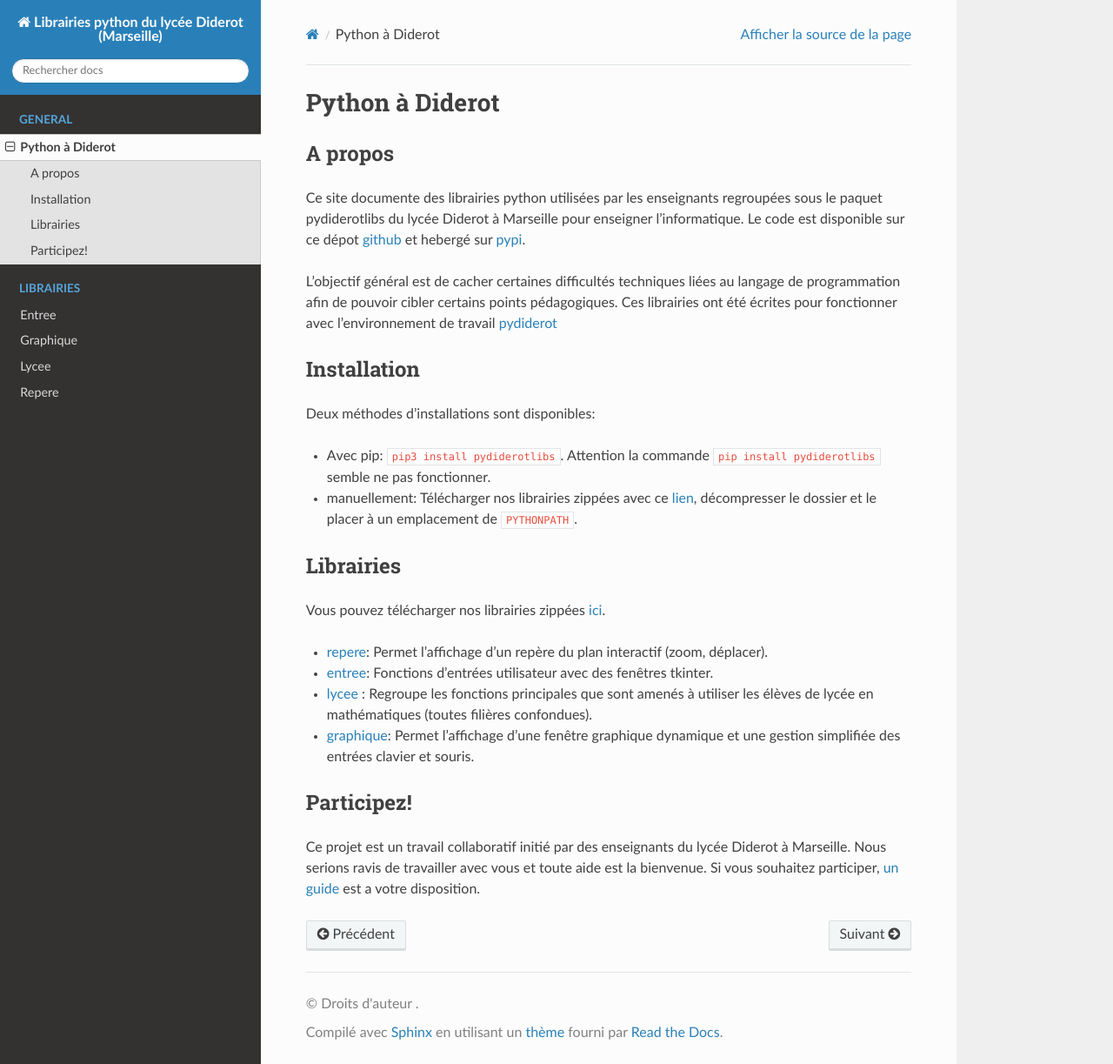
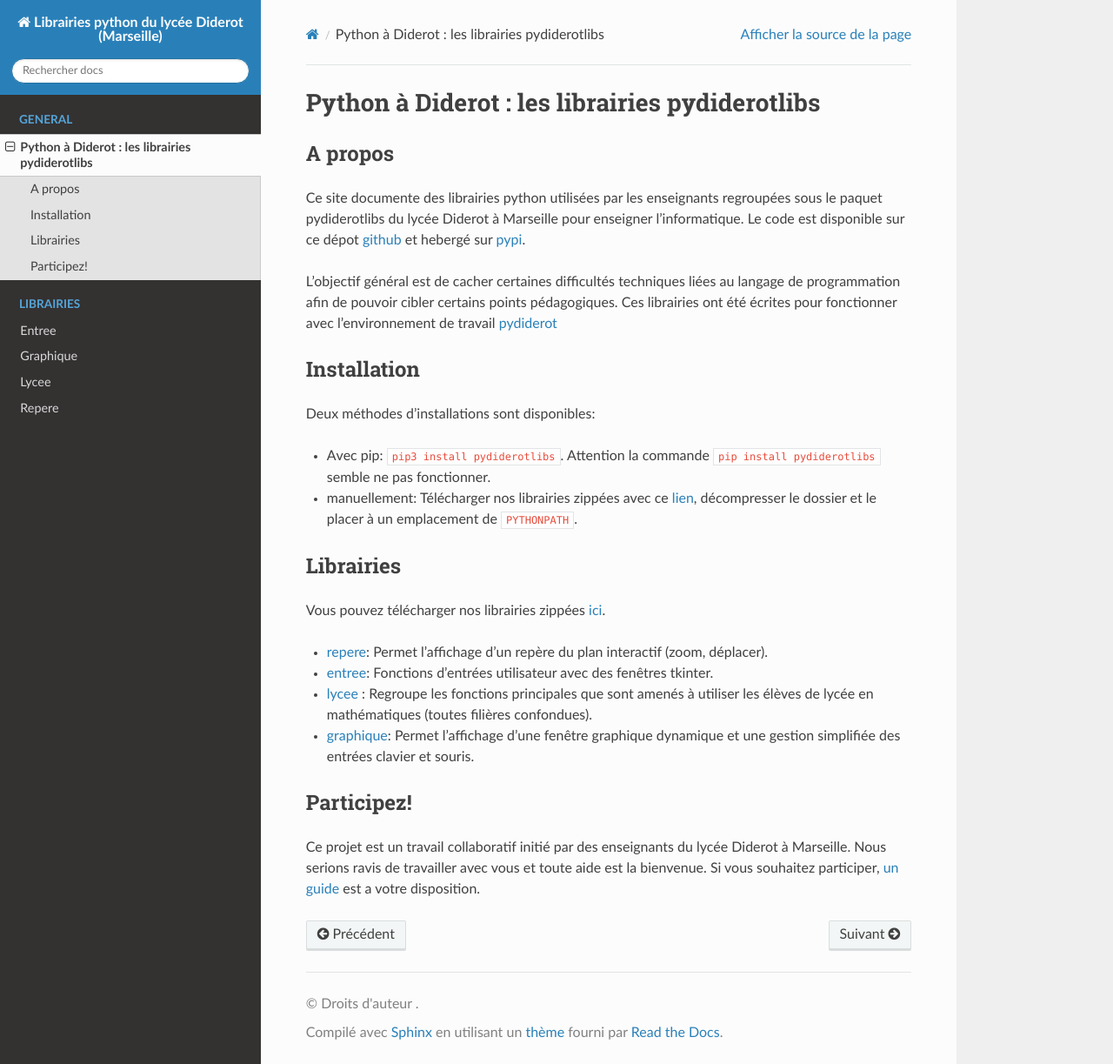
Before and after one commit to Pydiderot/pydiderotlibs, a Sphinx documentation site: the page built from docs/index.md, in a window 1280 px wide and 1223 px high. Shown: the whole window at 87% size. Built offline with Sphinx 7.4.7 and the Read the Docs theme 2.0.0, drawn with Linux system fonts in a browser that asks for light colours.

Commit message:
Update index.md

```diff
--- a/docs/index.md
+++ b/docs/index.md
@@ -1,4 +1,4 @@
-# Python à Diderot
+# Python à Diderot : les librairies pydiderotlibs
 ## A propos
 Ce site documente des librairies python utilisées par les enseignants regroupées sous le paquet pydiderotlibs du lycée Diderot à Marseille pour enseigner l'informatique. Le code est disponible sur ce dépot [github](https://github.com/cspaier/pydiderotlibs) et hebergé sur [pypi](https://pypi.org/project/pydiderotlibs/).
 
```
